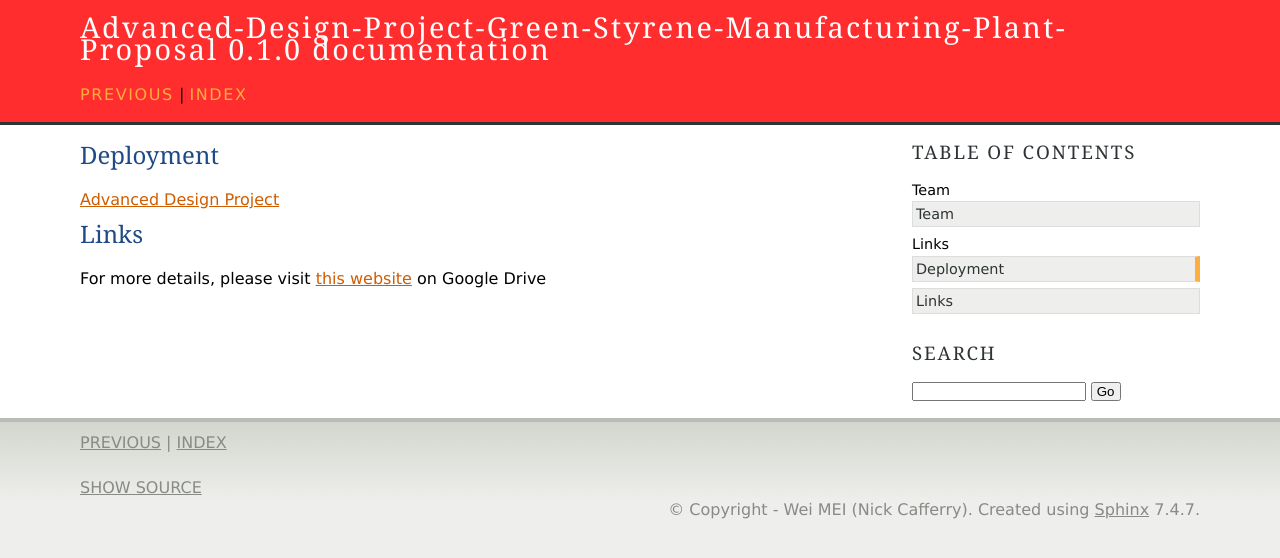
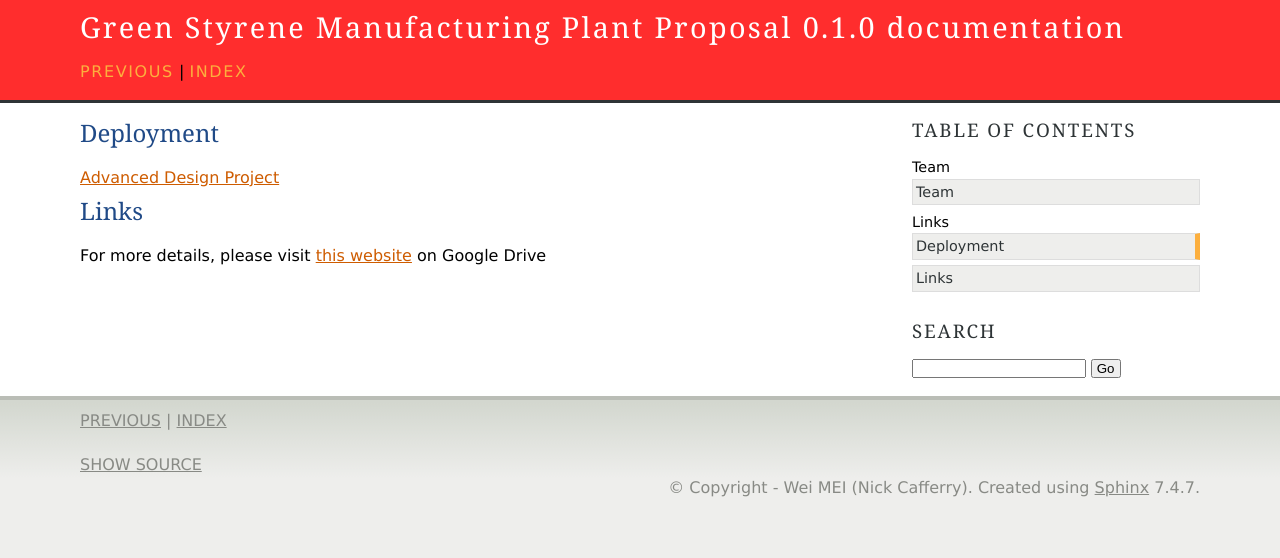
Before and after one commit to nickcafferry/Advanced-Design-Project-Green-Styrene-Manufacturing-Plant-Proposal, a Sphinx documentation site: the page built from source/links.rst, in a window 1280 px wide. Shown: the top 558 px of the page. Built offline with Sphinx 7.4.7, drawn with Linux system fonts in a browser that asks for light colours; pages that are not in the unit, such as notebooks, are missing from menus.

Commit message:
Update conf.py

```diff
--- a/source/conf.py
+++ b/source/conf.py
@@ -4,7 +4,7 @@ import sys
 import os
 sys.path.insert(0, os.path.abspath("../../manim/"))
 
-project = 'Advanced-Design-Project-Green-Styrene-Manufacturing-Plant-Proposal'
+project = 'Green Styrene Manufacturing Plant Proposal'
 copyright = '- Wei MEI (Nick Cafferry)'
 author = 'Wei MEI'
 
```
